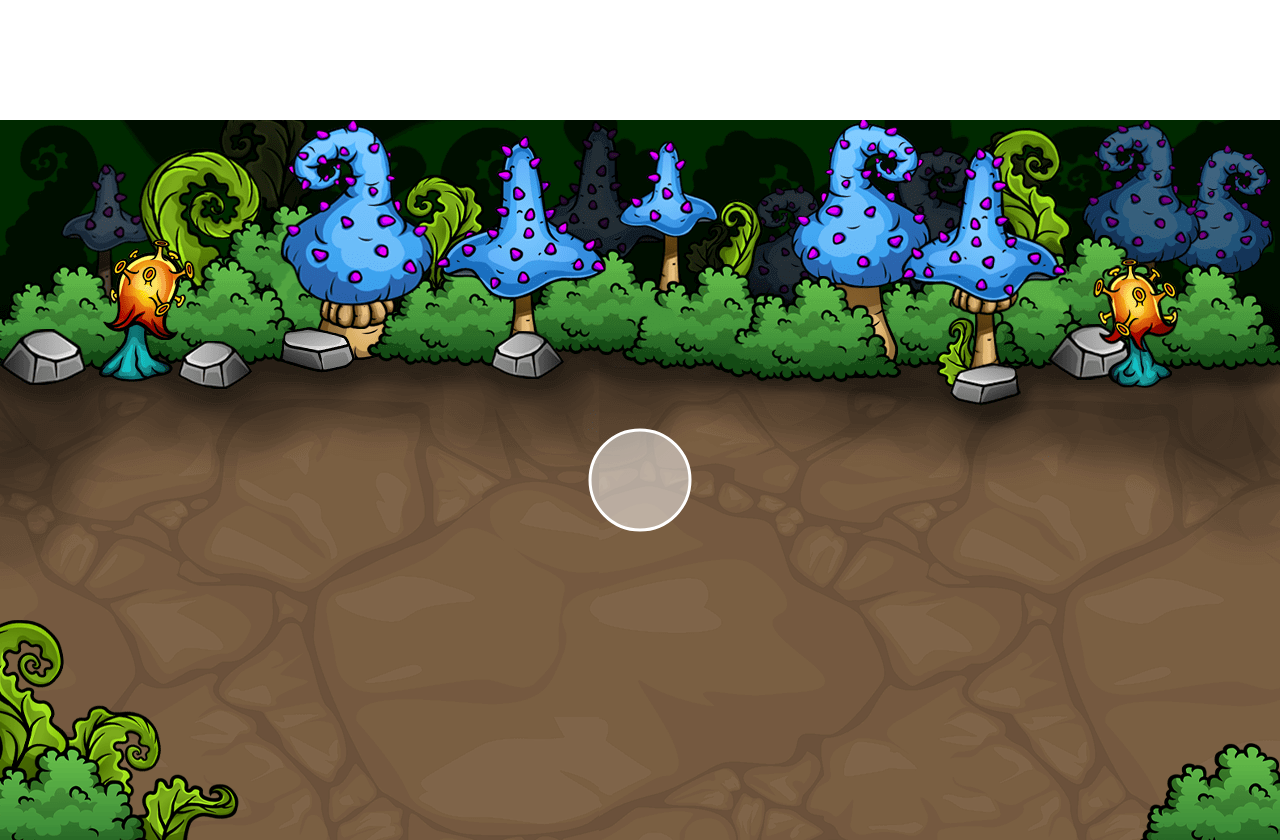
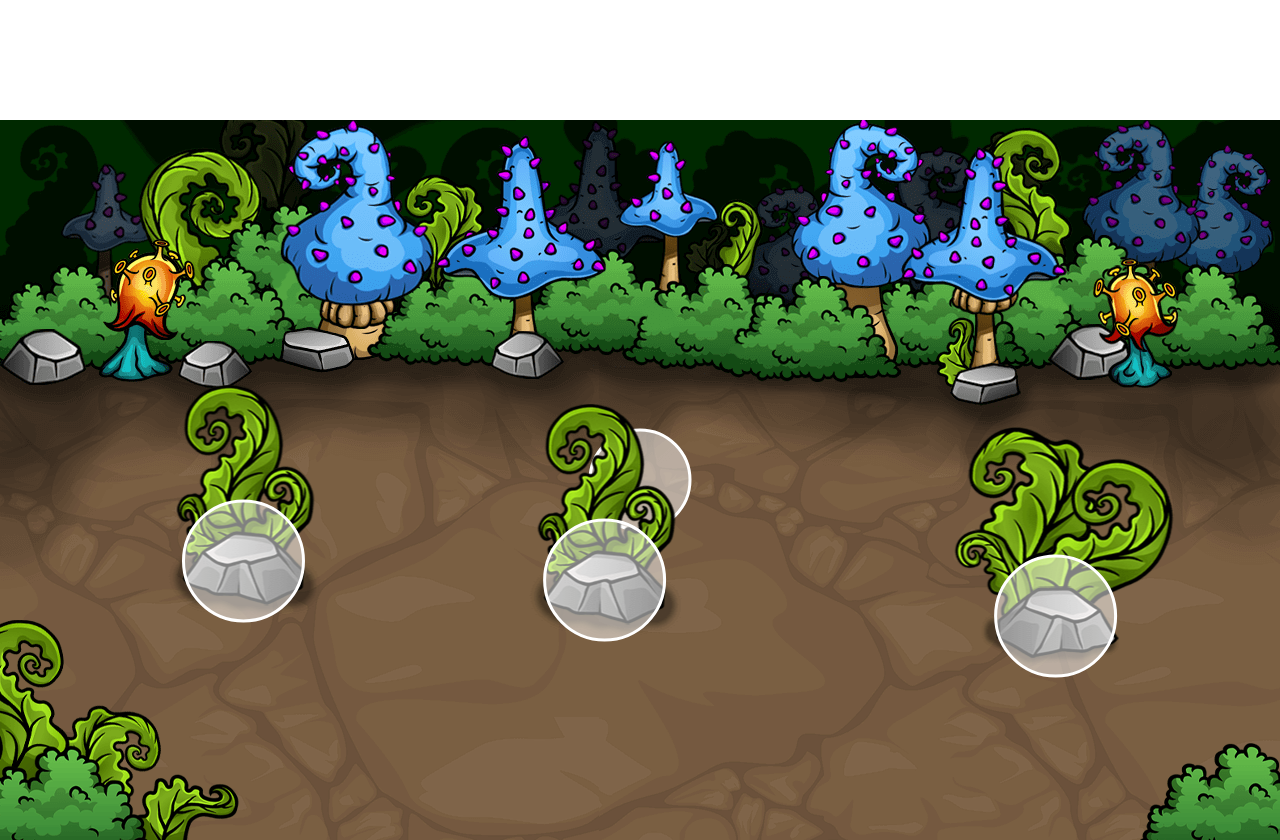
Before and after one commit to KnotEnvy/KnotzBullzeye, a plain HTML site: page index.html in a window 1280 px wide. Shown: the part 640-1480 px from the top of the page. Drawn offline with Linux system fonts and the light colour scheme.

Commit message:
enemy sprites; random generations

```diff
--- a/index.html
+++ b/index.html
@@ -10,6 +10,7 @@
 <body>
     <canvas id="canvas1"></canvas>
     <img id="overlay" src="pics/overlay.png" alt="overlay">
+    <img id="obstacles" src="pics/obstacles.png" alt="obstacles">
 
     <script src="script.js"></script>
 
--- a/script.js
+++ b/script.js
@@ -48,12 +48,48 @@ window.addEventListener('load', function(){
             this.collisionY += this.speedY * this.speedModifier;
         }
     }
+    class Obstacle {
+        constructor(game) {
+            this.game = game;
+            this.collisionX = Math.random() * this.game.width;
+            this.collisionY = Math.random() * this.game.height;
+            this.collisionRadius = 60;
+            this.image = document.getElementById('obstacles')
+            this.spriteWidth = 250;
+            this.spriteHeight = 250;
+            this.width = this.spriteWidth;
+            this.height = this.spriteHeight;
+            this.spriteX = this.collisionX - this.width * 0.5;
+            this.spriteY = this.collisionY - this.height * 0.5 -70
+            this.frameX = Math.floor(Math.random() * 4);
+            this.frameY = Math.floor(Math.random() * 3);
+        }
+        draw(context) {
+            context.drawImage(this.image, this.frameX * this.spriteWidth,
+                this.frameY * this.spriteHeight,
+                this.spriteWidth,
+                this.spriteHeight,
+                this.spriteX, this.spriteY,
+                this.width, this.height)
+            context.beginPath();
+            context.arc(this.collisionX,this.collisionY,this.collisionRadius, 0, Math.PI * 2);
+            context.save();
+            context.globalAlpha = 0.5;
+            context.fill();
+            context.restore();
+            context.stroke();
+        }
+    }
+
     class Game {
         constructor(canvas){
             this.canvas = canvas;
             this.width = this.canvas.width;
             this.height = this.canvas.height;
+            this.topMargin = 260
             this.player = new Player(this);
+            this.numOfObstacles = 10;
+            this.obstacles = [];
             this.mouse = {
                 x: this.width * 0.5,
                 y: this.height * 0.5,
@@ -82,9 +118,38 @@ window.addEventListener('load', function(){
         render(context){
             this.player.draw(context);
             this.player.update()
+            this.obstacles.forEach(obstacle => obstacle.draw(context))
+        }
+        init(){
+            let attempts = 0;
+            while (this.obstacles.length < this.numOfObstacles &&
+                attempts < 500){
+                let testObstacle = new Obstacle(this);
+                let overlap = false
+                this.obstacles.forEach(obstacle => {
+                    const dx = testObstacle.collisionX - obstacle.collisionX;
+                    const dy = testObstacle.collisionY - obstacle.collisionY
+                    const distance = Math.hypot(dy, dx);
+                    const distanceBuffer = 150;
+                    const sumOfRadii = testObstacle.collisionRadius + obstacle.collisionRadius + distanceBuffer;
+                    if (distance < sumOfRadii){
+                        overlap = true;
+                    }
+                });
+                const margin = testObstacle.collisionRadius * 2;
+                if (!overlap && testObstacle.spriteX > 0 &&
+                    testObstacle.spriteX < this.width - testObstacle.width &&
+                    testObstacle.collisionY > this.topMargin + margin &&
+                    testObstacle.collisionY < this.height - margin){
+                    this.obstacles.push(testObstacle);
+                }
+                attempts ++;
+            }
         }
     }
     const game = new Game(canvas);
+    game.init();
+    console.log(game)
 
 
     function animate() {
--- a/style.css
+++ b/style.css
@@ -17,3 +17,6 @@
     transform: translate(-50%, 50%);
     pointer-events: none;
 }
+#obstacles {
+    display: none;
+}
```
